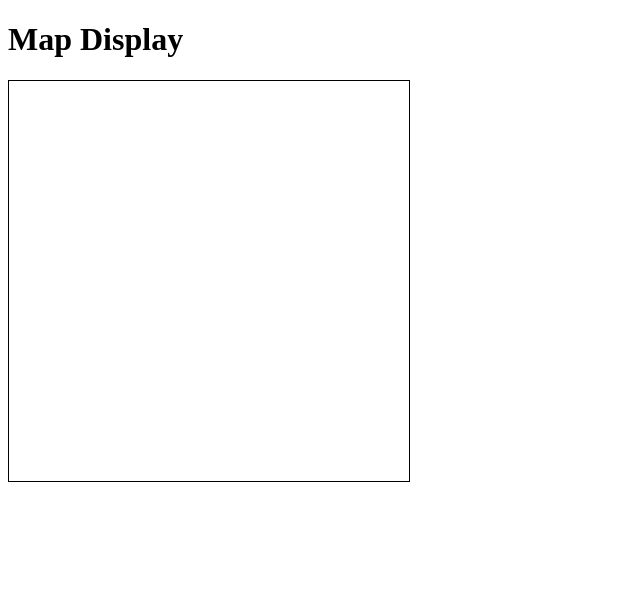
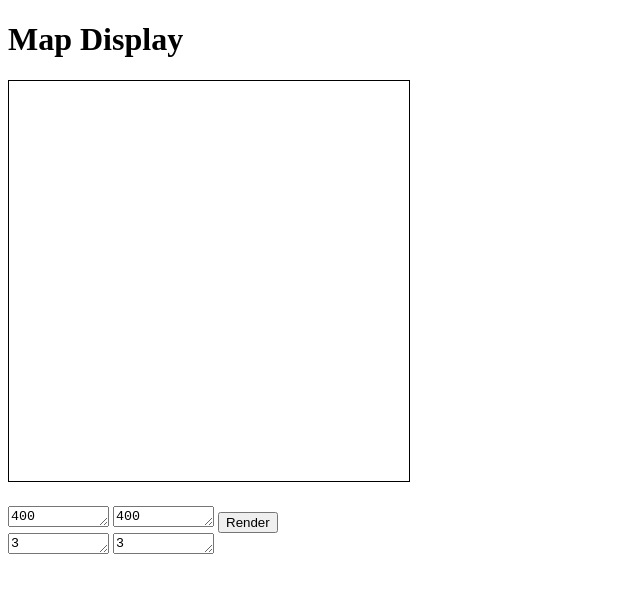
Before and after one commit to AndrewCoon/Terrain-Generation-Testing-Javascript, a plain HTML site: page index.html in a window 1280 px wide. Shown: the whole page, without its empty margins (0-640 px from the left). Drawn offline with Linux system fonts and the light colour scheme.

Commit message:
Changed default values of user input

```diff
--- a/index.html
+++ b/index.html
@@ -13,8 +13,16 @@
 <body>
   <h1>Map Display</h1>
   <canvas id="canvas" width="400" height="400" style="border:1px solid black;"></canvas>
-  <h2 id="biome_seed_count">
-    </h1>
+  <h2 id="biome_seed_count"></h2>
+
+  <textarea id="width" rows="1" , cols="10">400</textarea>
+  <textarea id="height" rows="1" , cols="10">400</textarea>
+  <button onclick="Test();">Render</button>
+  <br>
+  <textarea id="x_quads" rows="1" , cols="10">3</textarea>
+  <textarea id="y_quads" rows="1" , cols="10">3</textarea>
+
+
 </body>
 <script src="script.js"></script>
 
```
